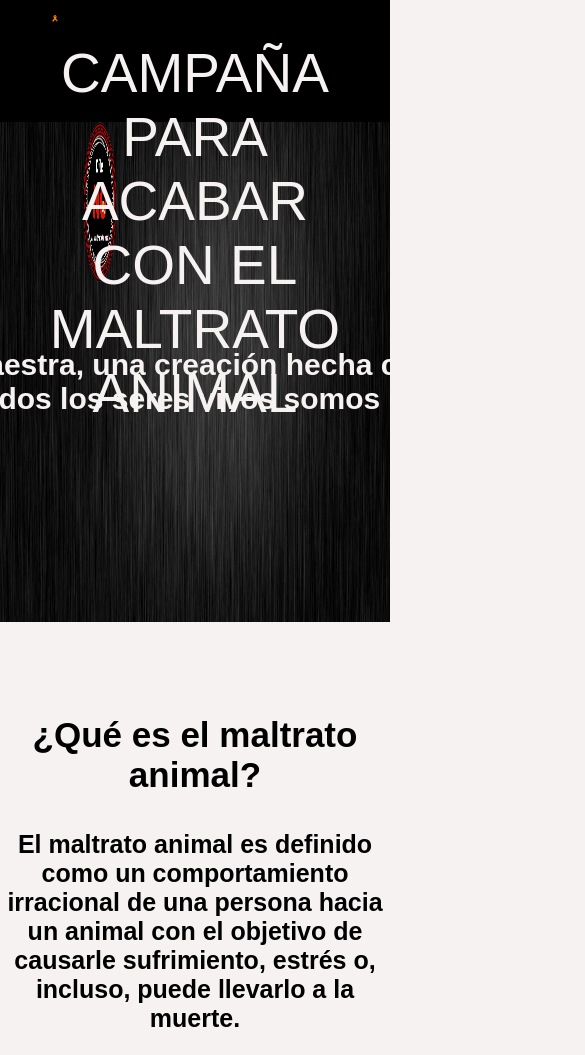
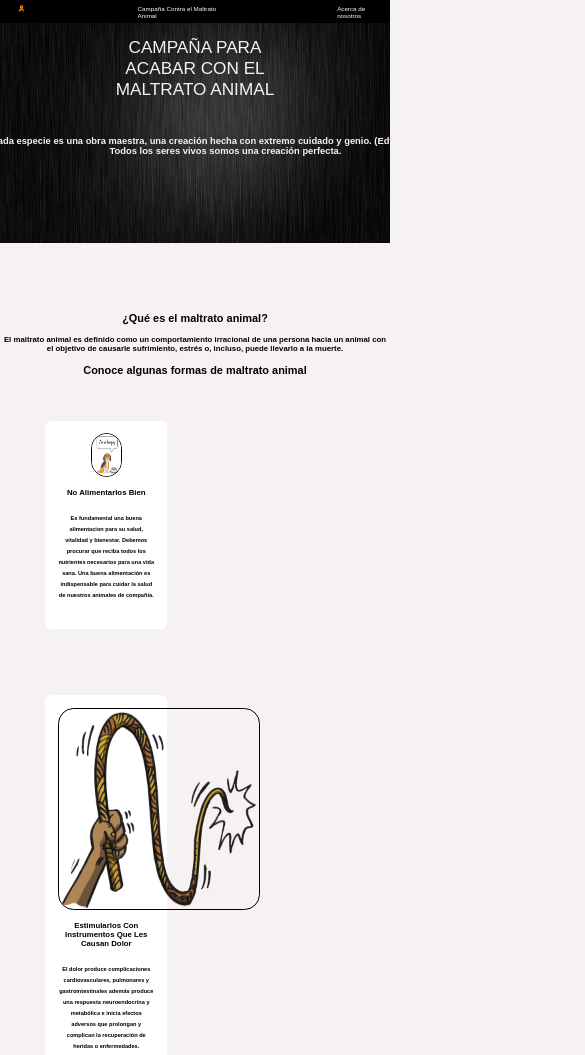
Before and after one commit to Kriger09/CMA1, a plain HTML site: page index.html in a window 390 px wide. Shown: the top 1055 px of the page, 585 px wide, since content can reach past the window. Drawn offline with Linux system fonts and the light colour scheme.

Commit message:
Add files via upload

```diff
--- a/index.html
+++ b/index.html
@@ -2,7 +2,7 @@
 <!DOCTYPE html>
 <html lang="en">
 <head>
-    <meta name="viewport" content="width=device-width, initial-scale=1.0">
+    <meta name="viewport" content="width=device-width, initial-scale=1">
     <title>Campaña Contra el Maltrato Animal</title>
     <link rel = "stylesheet"
               type = "text/css"
@@ -18,8 +18,7 @@
     </div>
 </div>
 <div class ="bodyimg">
-    <img src="main2.jpg" height="500px" width="100%">
-    <img class="logo"src="./logo.png" width="9%" height="30%">
+    <img src="main2.jpg" height="16.04167%" width="100%">
     <p>
 
         CAMPAÑA PARA ACABAR CON EL MALTRATO ANIMAL
@@ -44,7 +43,7 @@
 <div class ="grid">
     <div class ="origami">
         <center>
-        <img src="img1.png" width="200px" height="200px"></a>
+        <img src="img1.png" width="30.4167%" height="41.2766"></a>
         <h3 class="textH3"> No Alimentarlos Bien </h3>
         </center>
         <p>
--- a/styles.css
+++ b/styles.css
@@ -82,7 +82,7 @@ a:visited{
     align-content: center;
 }
 .headText{
-    padding-right: 640px;
+    padding-right: 30%;
 }
 .textH3{
     font-family: fantasy;
@@ -107,3 +107,114 @@ a:visited{
     left: 100px;
     top:80px;
 }
+@media screen and (max-width: 600px) {
+    .menu{
+        display: flex;
+        background-color:black;
+        padding: 4.6875px;
+        font-size: 6.25px;
+        font-family: sans-serif;
+        font-weight: 125;
+        color: white;
+        padding-left: 15.625px;
+    }
+    body{
+        margin: 0px;
+        background-color:#f7f2f2;
+
+    }
+    a{
+        text-decoration: none;
+    }
+    a:link{
+        color:white;
+    }
+    a:visited{
+        color:white;
+    }
+    .bodyimg{
+        position: relative;
+    }
+    .bodyimg p{
+        text-align: center;
+        color:#f7f2f2;
+        font-size: 17.1875px;
+        font-family: fantasy;
+        position: absolute;
+        top:10%;
+        left:50%;
+        transform: translate(-50%,-50%);
+    }
+    .bodyimg h3{
+        text-align: center;
+        color:#f7f2f2;
+        font-family: fantasy;
+        font-size: 9.375px;
+        width: 500px;
+        position: absolute;
+        top:40%;
+        left:45%;
+        transform: translate(-40%, -40%);
+    }
+
+    .grid{
+        display: flex;
+        flex-wrap: wrap;
+        margin: 12.5px;
+        font-family: sans-serif;
+
+    }
+    .grid img{
+        border: 0.625px solid black;
+        border-radius: 15.625px;
+    }
+    .origami {
+        border-radius: 6.25px;
+        background-color: #ffffff;
+        padding: 12.5px;
+        margin: 32.8125px;
+        width:96.875px;
+        font-family: fantasy;
+        text-align: center;
+    }
+    .origami:hover{
+
+        transform: scale(1.1);
+    }
+
+    .text h3{
+        top:62%;
+        left:35%;
+        font-family: fantasy;
+        font-size: 10.9375px;
+        position: static;
+        text-align: center;
+        align-content: center;
+    }
+    .headText{
+        padding-right: 30%;
+    }
+    .textH3{
+        font-family: fantasy;
+        font-size: 7.8125px;
+        text-align: center;
+        align-content: center;
+    }
+    .textH4{
+        line-height: 10.9375px;
+        font-size: 5.625px;
+    }
+    .text h4{
+        font-family: fantasy;
+        font-size: 7.8125px;
+        position: static;
+        text-align: center;
+        align-content: center;
+    }
+    .logo{
+        position: absolute;
+        transform: translate(-50%,-50%);
+        left: 31.25px;
+        top:25px;
+    }
+}
```
